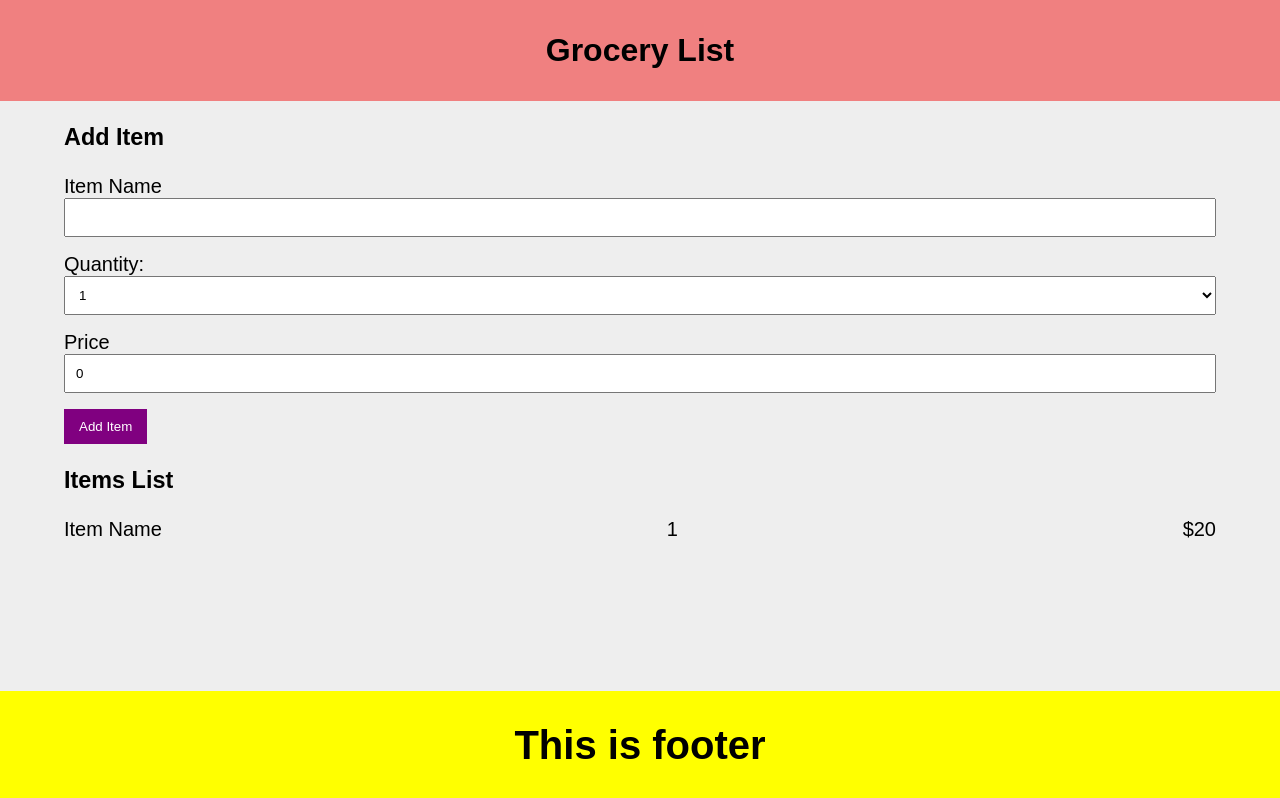
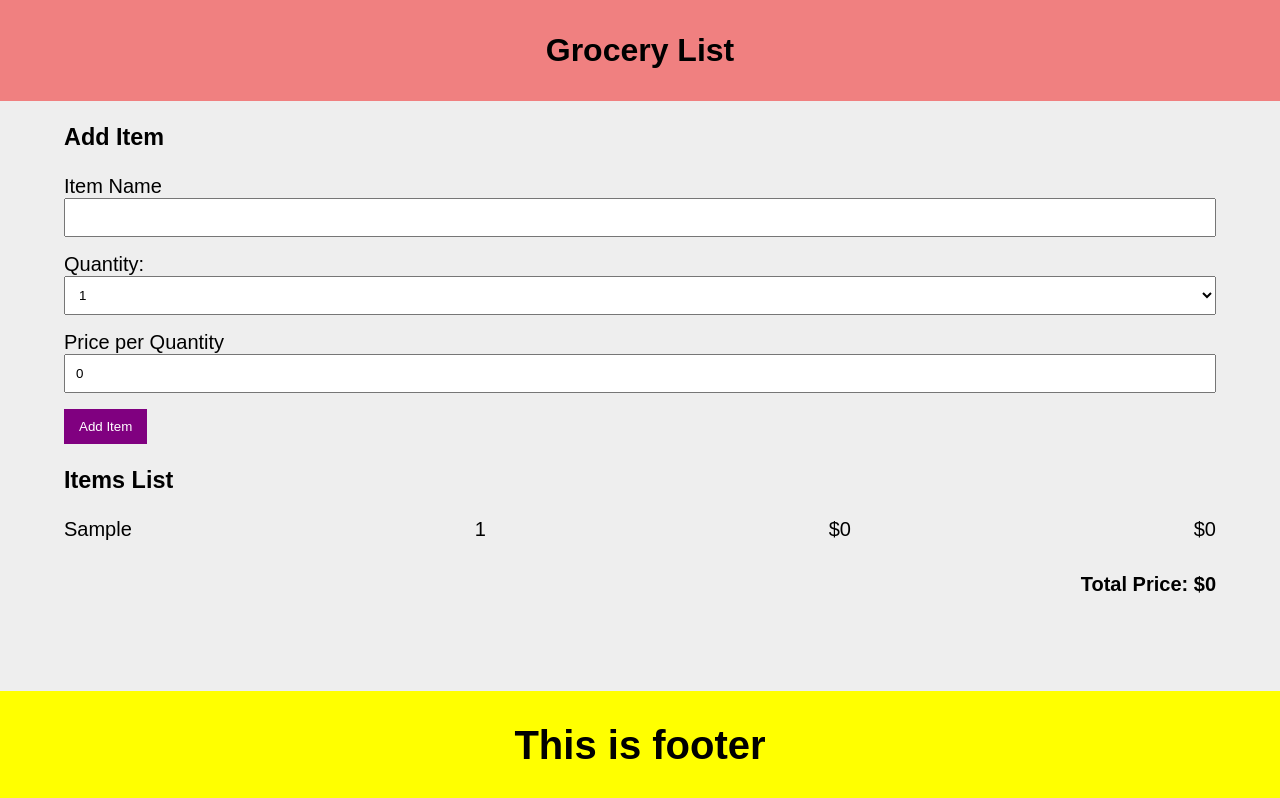
Before and after one commit to leelanarasimha/react18-course, a React (Create React App) app in the folder grocery-list/: page / in a window 1280 px wide. Both pictures are taken after typing "Sample" into the empty fields and a click on the button "Add Item". Built offline with nearby package versions, Linux system fonts and the light colour scheme.

Commit message:
Derived state

```diff
--- a/grocery-list/src/components/AddItem.js
+++ b/grocery-list/src/components/AddItem.js
@@ -35,7 +35,7 @@ export default function AddItem({ addItem }) {
           </select>
         </div>
         <div>
-          <label>Price</label>
+          <label>Price per Quantity</label>
           <input type="number" value={price} onChange={(e) => setPrice(e.target.value)} />
         </div>
 
--- a/grocery-list/src/components/App.css
+++ b/grocery-list/src/components/App.css
@@ -59,3 +59,10 @@ body {
   justify-content: space-between;
   align-items: center;
 }
+
+.total {
+  text-align: end;
+  margin: 2rem 0;
+  font-weight: bold;
+  font-size: 20px;
+}
--- a/grocery-list/src/components/ItemsList.js
+++ b/grocery-list/src/components/ItemsList.js
@@ -1,12 +1,19 @@
+import { useState } from 'react';
 import SingleItem from './SingleItem';
 
 export default function ItemsList({ items }) {
+  const totalPrice = items.reduce((acc, item) => {
+    return (acc = acc + item.price * item.quantity);
+  }, 0);
+
+  if (!items.length) return <h3 style={{ textAlign: 'center' }}>Please add items</h3>;
   return (
     <div>
       <h3>Items List</h3>
       {items.map((item) => (
         <SingleItem item={item} key={item.id} />
       ))}
+      <div className="total">Total Price: ${totalPrice}</div>
     </div>
   );
 }
--- a/grocery-list/src/components/SingleItem.js
+++ b/grocery-list/src/components/SingleItem.js
@@ -1,9 +1,10 @@
 export default function SingleItem({ item }) {
   return (
     <div className="item">
-      <div>Item Name</div>
-      <div>1</div>
-      <div>$20</div>
+      <div>{item.name}</div>
+      <div>{item.quantity}</div>
+      <div>${item.price}</div>
+      <div>${item.price * item.quantity}</div>
     </div>
   );
 }
```
